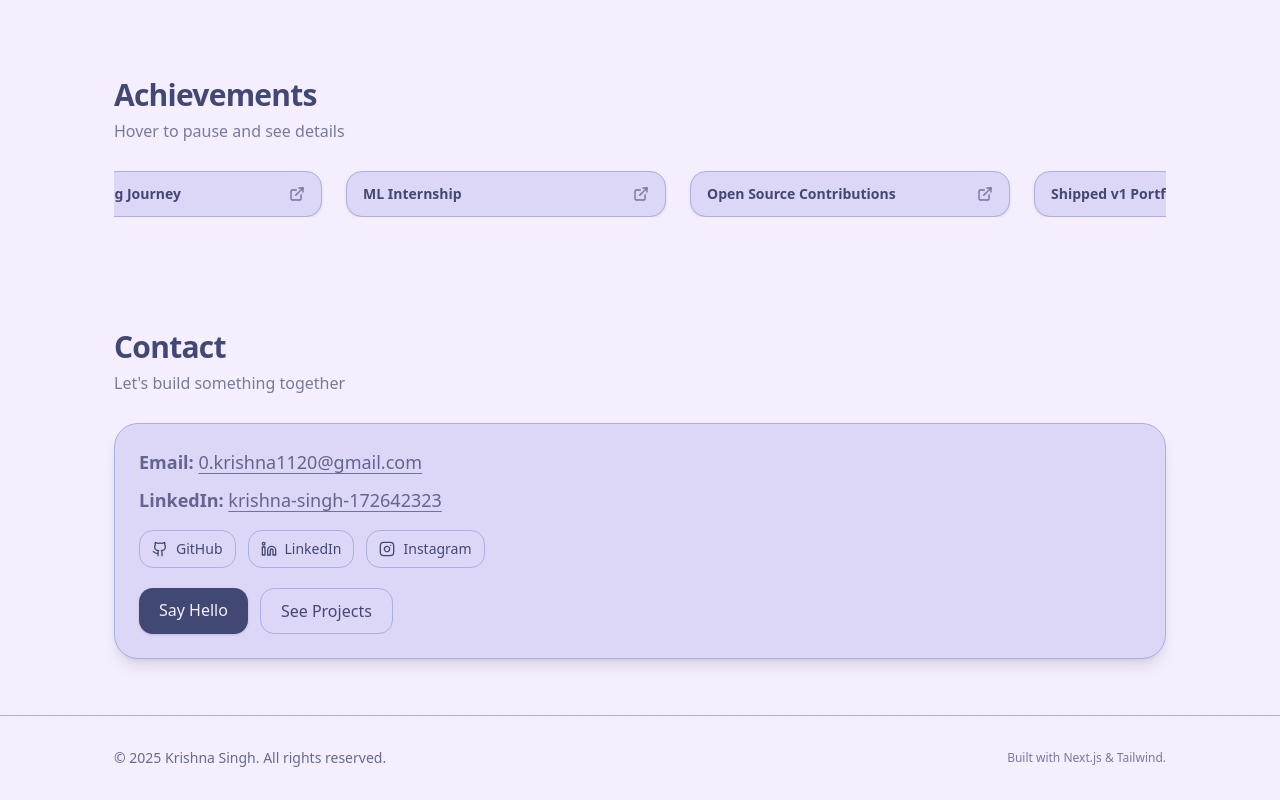
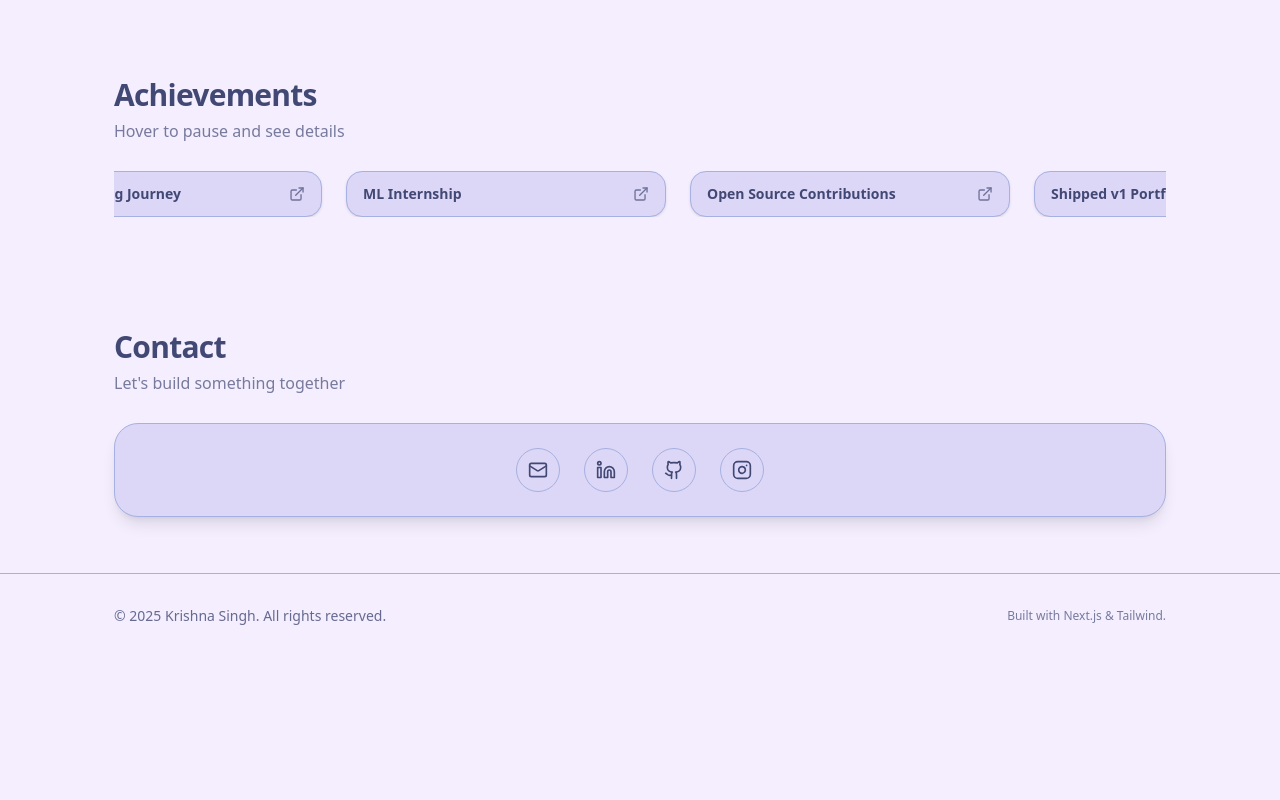
Before and after one commit to Kri01ceram/my-portfolio, a Next.js app: page / in a window 1280 px wide. Shown: the part 1946-2746 px from the top of the page. After the commit the page ends 2604 px from the top, so only its background shows below. Built offline with nearby package versions, Linux system fonts and the light colour scheme.

Commit message:
refactor: add email icon to social media links and update layout for improved accessibility

```diff
--- a/app/page.tsx
+++ b/app/page.tsx
@@ -11,7 +11,7 @@ import { Card, CardHeader, CardTitle, CardDescription, CardContent } from "@/com
 import { Tooltip, TooltipTrigger, TooltipContent } from "@/components/ui/tooltip";
 import AchievementsBelt from "@/components/achievements-belt";
 import Link from "next/link";
-import { Github, Linkedin, Instagram } from "lucide-react";
+import { Github, Linkedin, Instagram, Mail } from "lucide-react";
 
 const cards = [
   {
@@ -231,48 +231,44 @@ export default function HomePage() {
             transition={{ type: "spring", stiffness: 220, damping: 22 }}
           >
             <div className="relative p-5 sm:p-6">
-              <p className="text-base sm:text-lg text-foreground/80">
-                <span className="font-semibold">Email:</span> <a className="font-medium underline underline-offset-4 decoration-foreground/70 hover:decoration-foreground" href="mailto:0.krishna1120@gmail.com">0.krishna1120@gmail.com</a>
-              </p>
-              <p className="mt-2.5 text-base sm:text-lg text-foreground/80">
-                <span className="font-semibold">LinkedIn:</span> <a className="font-medium underline underline-offset-4 decoration-foreground/70 hover:decoration-foreground" href="https://www.linkedin.com/in/krishna-singh-172642323/" target="_blank" rel="noreferrer noopener">krishna-singh-172642323</a>
-              </p>
-              {/* Socials */}
-              <div className="mt-4 flex flex-wrap gap-3">
+              <div className="flex items-center justify-center gap-4 sm:gap-6">
                 <a
-                  href="https://github.com/Kri01ceram"
-                  target="_blank"
-                  rel="noreferrer noopener"
-                  className="inline-flex items-center gap-2 rounded-xl border border-input bg-card px-3 py-2 text-sm text-foreground hover:bg-secondary/30 transition"
-                  aria-label="GitHub profile"
+                  href="mailto:0.krishna1120@gmail.com"
+                  className="inline-flex h-11 w-11 items-center justify-center rounded-full border border-input bg-card hover:bg-secondary/30 transition"
+                  aria-label="Email"
+                  title="Email"
                 >
-                  <Github className="h-4 w-4" /> GitHub
+                  <Mail className="h-5 w-5 text-foreground" />
                 </a>
                 <a
                   href="https://www.linkedin.com/in/krishna-singh-172642323/"
                   target="_blank"
                   rel="noreferrer noopener"
-                  className="inline-flex items-center gap-2 rounded-xl border border-input bg-card px-3 py-2 text-sm text-foreground hover:bg-secondary/30 transition"
-                  aria-label="LinkedIn profile"
+                  className="inline-flex h-11 w-11 items-center justify-center rounded-full border border-input bg-card hover:bg-secondary/30 transition"
+                  aria-label="LinkedIn"
+                  title="LinkedIn"
                 >
-                  <Linkedin className="h-4 w-4" /> LinkedIn
+                  <Linkedin className="h-5 w-5 text-foreground" />
+                </a>
+                <a
+                  href="https://github.com/Kri01ceram"
+                  target="_blank"
+                  rel="noreferrer noopener"
+                  className="inline-flex h-11 w-11 items-center justify-center rounded-full border border-input bg-card hover:bg-secondary/30 transition"
+                  aria-label="GitHub"
+                  title="GitHub"
+                >
+                  <Github className="h-5 w-5 text-foreground" />
                 </a>
                 <a
                   href="https://www.instagram.com/"
                   target="_blank"
                   rel="noreferrer noopener"
-                  className="inline-flex items-center gap-2 rounded-xl border border-input bg-card px-3 py-2 text-sm text-foreground hover:bg-secondary/30 transition"
-                  aria-label="Instagram profile"
+                  className="inline-flex h-11 w-11 items-center justify-center rounded-full border border-input bg-card hover:bg-secondary/30 transition"
+                  aria-label="Instagram"
+                  title="Instagram"
                 >
-                  <Instagram className="h-4 w-4" /> Instagram
-                </a>
-              </div>
-              <div className="mt-5 flex flex-wrap gap-3">
-                <a href="mailto:0.krishna1120@gmail.com" className="rounded-xl px-5 py-2.5 bg-primary text-primary-foreground shadow-sm hover:shadow focus:outline-none focus-visible:ring-2 focus-visible:ring-ring/60">
-                  Say Hello
-                </a>
-                <a href="#projects" className="rounded-xl px-5 py-2.5 border border-input hover:bg-secondary/30 transition">
-                  See Projects
+                  <Instagram className="h-5 w-5 text-foreground" />
                 </a>
               </div>
             </div>
```
